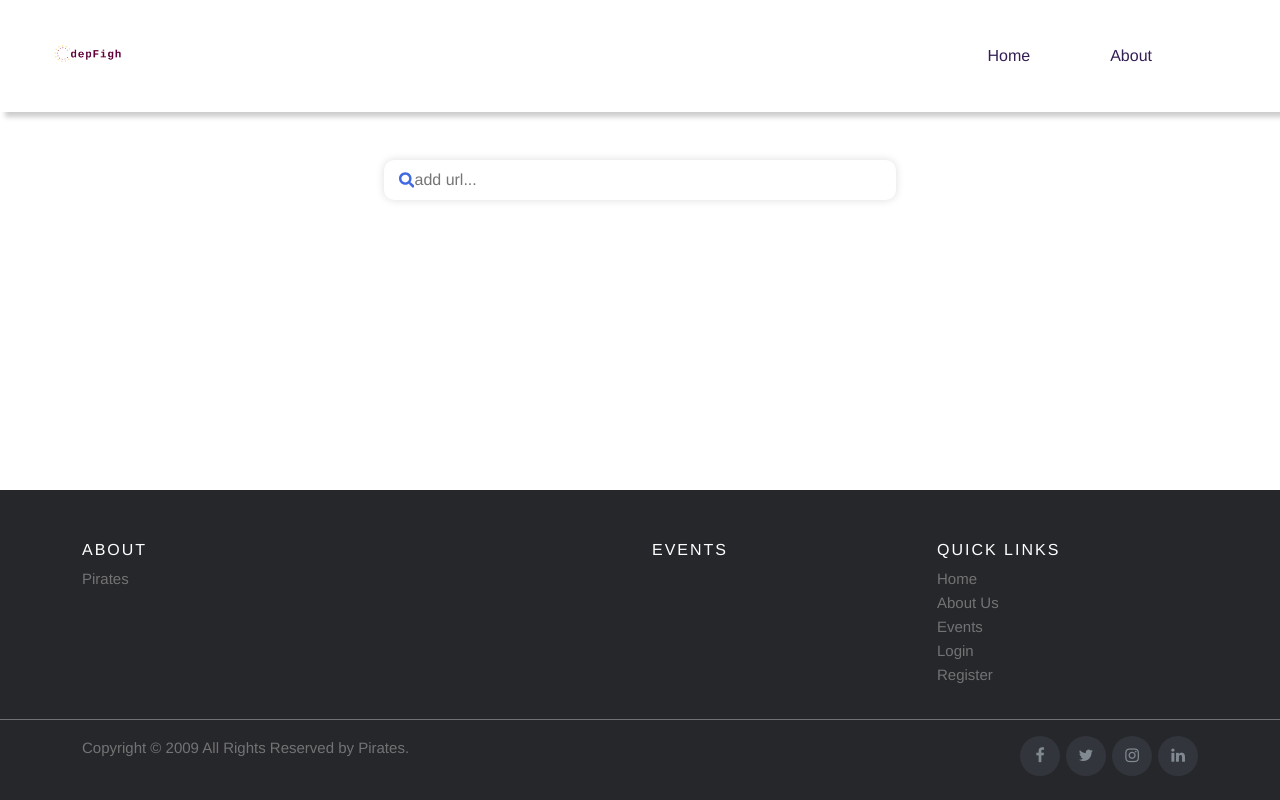
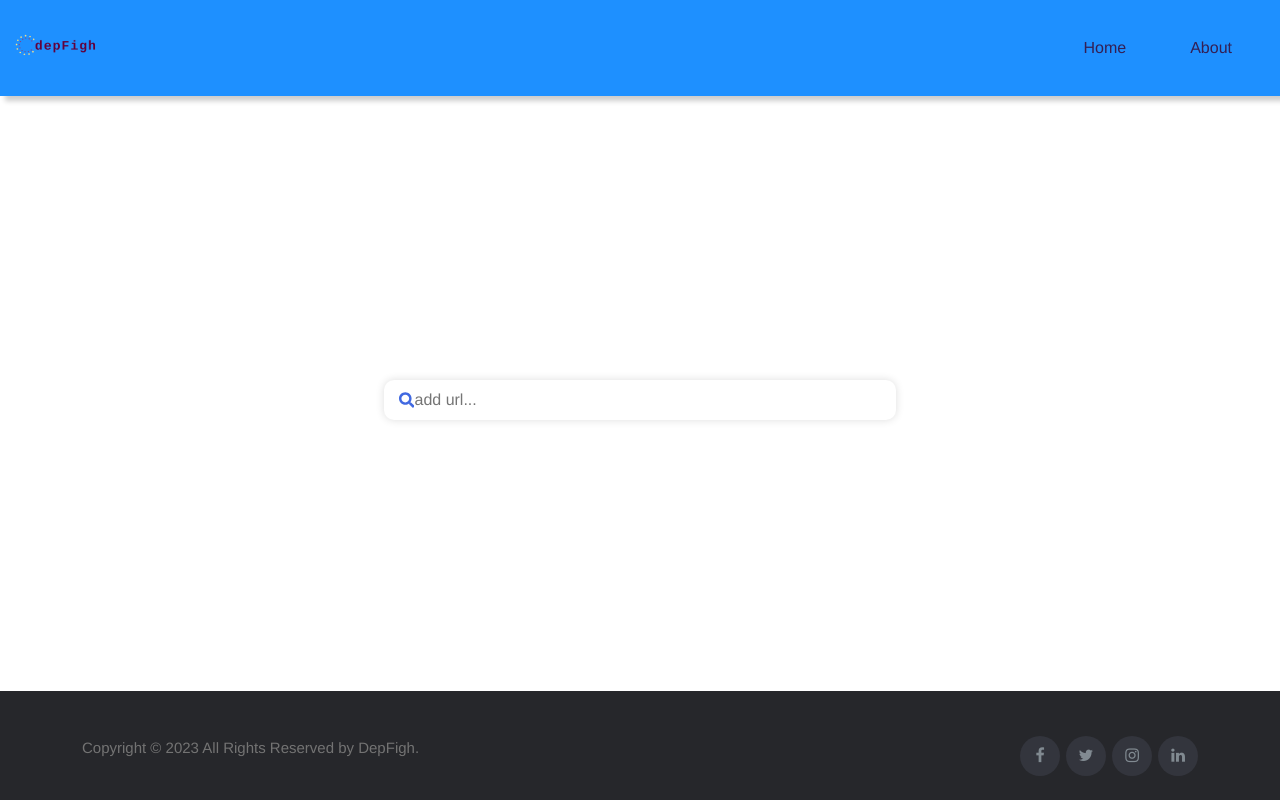
Before and after one commit to MohamedNasser8/Depression_Detection, a React (Create React App) app in the folder front_end/: page / in a window 1280 px wide. Built offline with nearby package versions, Linux system fonts and the light colour scheme.

Commit message:
front-end initial submit

```diff
--- a/front_end/package.json
+++ b/front_end/package.json
@@ -15,6 +15,7 @@
     "react": "^18.2.0",
     "react-dom": "^18.2.0",
     "react-icons": "^4.9.0",
+    "react-router-dom": "^6.13.0",
     "react-scripts": "5.0.1",
     "tailwindcss": "^3.3.2",
     "web-vitals": "^2.1.4"
--- a/front_end/src/App.css
+++ b/front_end/src/App.css
@@ -2,14 +2,22 @@
   background-color: #eee;
   width: 100vw;
   height: 100vh;
+
 }
 
 .search-bar-container {
   padding-top: 20vh;
   width: 40%;
-  margin: auto;
-  display: flex;
-  flex-direction: column;
-  align-items: center;
+  position: relative;
+
+  margin: 0;
+  position: absolute;
+  top: 50%;
+  left: 50%;
+  -ms-transform: translate(-50%, -50%);
+  transform: translate(-50%, -50%);
+
+
   min-width: 200px;
+
 }
--- a/front_end/src/App.js
+++ b/front_end/src/App.js
@@ -10,7 +10,7 @@ function App() {
     <Header/>
     <div className='search-bar-container'>
 
-    <SearchBar/>
+      <SearchBar/>
 
     </div>
     <Footer/>
--- a/front_end/src/components/Footer/Footer.js
+++ b/front_end/src/components/Footer/Footer.js
@@ -10,41 +10,15 @@ function Header() {
             <footer className="site-footer">
                 <div className="container">
                     <div className="row">
-                        <div className="col-sm-12 col-md-6">
-                            <h6>About</h6>
-                            <p className="text-justify">Pirates</p>
-                        </div>
-                        <div className="col-xs-6 col-md-3">
-                            <h6>Events</h6>
-                            <ul className="footer-links">
-                                <li><a href=""></a></li>
-                            </ul>
-                        </div>
-
-                        <div className="col-xs-6 col-md-3">
-                            <h6>Quick Links</h6>
-                            <ul className="footer-links">
-                                <li href="/home">Home</li>
-                                <li href="/about">About Us</li>
-                                <li href="/events">Events</li>
-                                <li href="/login">Login</li>
-                                <li href="/register">Register</li>
-                            </ul>
-                        </div>
-                    </div>
-                </div>
-                <hr></hr>
-                <div className="container">
-                    <div className="row">
                         <div className="col-md-8 col-sm-6 col-xs-12">
-                            <p className="copyright-text">Copyright &copy; 2009 All Rights Reserved by
-                        <a href="#"> Pirates</a>.
+                            <p className="copyright-text">Copyright &copy; 2023 All Rights Reserved by
+                        <a href="#"> DepFigh</a>.
                             </p>
                         </div>
 
                         <div className="col-md-4 col-sm-6 col-xs-12">
                             <ul className="social-icons">
-                                <li><a className="facebook" href="https://www.facebook.com/groups/817025162844373"><i className="fa fa-facebook"></i></a></li>
+                                <li><a className="facebook" href="#"><i className="fa fa-facebook"></i></a></li>
                                 <li><a className="twitter" href="#"><i className="fa fa-twitter"></i></a></li>
                                 <li><a className="instagram" href="#"><i className="fa fa-instagram"></i></a></li>
                                 <li><a className="linkedin" href="#"><i className="fa fa-linkedin"></i></a></li>
--- a/front_end/src/components/Header/Header.css
+++ b/front_end/src/components/Header/Header.css
@@ -1,33 +1,28 @@
 @import url(https://fonts.googleapis.com/css?family=Raleway);
-
-.header-btn{
-	border:none;
-	color: #341f54;
-	background-color:transparent;
-}
-
- .top-nav{
+.top-nav{
 	font-family: "Raleway";
 	box-sizing: border-box;
 	display: flex;
 	position: fixed;
 	top: 0;
+
 	width: 100%;
 	z-index: 2;
 	flex-direction: row;
 	align-items: center;
 	justify-content: space-between;
-	padding: 1rem 3rem;
+	padding-left: 0.5rem;
 	color: #341f54;
-	background-color:#fff;
+	background-color:#1E90FF;
 	box-shadow:5px 5px 5px rgba(0,0,0,0.2);
 }
 
 
 .top-nav .logo {
-    width: 5rem;
+    width: 6rem;
 }
- .menu {
+
+.menu {
 	display: flex;
 	flex-direction: row;
 	list-style-type: none;
@@ -35,8 +30,9 @@
 	padding: 0;
 }
 
+
 .menu li {
-	margin-right: 5rem;
+	margin-right: 2rem;
 }
  .menu > li a {
 	text-decoration: none;
@@ -46,7 +42,7 @@
 }
 
 .menu > li a:hover {
-	text-decoration: underline;
+	color:#FFD700;
 }
 
  .menu-button-container {
--- a/front_end/src/components/Header/Header.js
+++ b/front_end/src/components/Header/Header.js
@@ -4,20 +4,24 @@ import "./Header.css"
 import logo from "../../assets/logo.png";
 
 function Header() {
-    function logout(){
-        localStorage.removeItem("pirates-token");
-    }
+
 
   return (
     <section className="top-nav">
-            <img className = "logo" src={logo} href = "home" alt="Pirates-logo"/>
+      <a href="/home">
+        <img className="logo" src={logo} alt="DepFigh-logo" />
+      </a>
       <input id="menu-toggle" type="checkbox" />
-            <label className='menu-button-container' htmlFor="menu-toggle">
-                <div className='menu-button'></div>
+      <label className="menu-button-container" htmlFor="menu-toggle">
+        <div className="menu-button"></div>
       </label>
       <ul className="menu">
-                <li href="/">Home</li>
-                <li href="/about">About</li>
+        <li>
+          <a href="/">Home</a>
+        </li>
+        <li>
+          <a href="/about">About</a>
+        </li>
       </ul>
     </section>
   );
--- a/front_end/src/components/SearchBar.css
+++ b/front_end/src/components/SearchBar.css
@@ -8,6 +8,16 @@
   background-color: white;
   display: flex;
   align-items: center;
+
+  margin: 0;
+  position: absolute;
+  top: 50%;
+  left: 50%;
+  -ms-transform: translate(-50%, -50%);
+  transform: translate(-50%, -50%);
+
+
+
 }
 
 input {
```
Also changed, not shown: 1 other file (tests, documents, lock files or other folders). Lines whose indentation alone changed are shown as unchanged.
